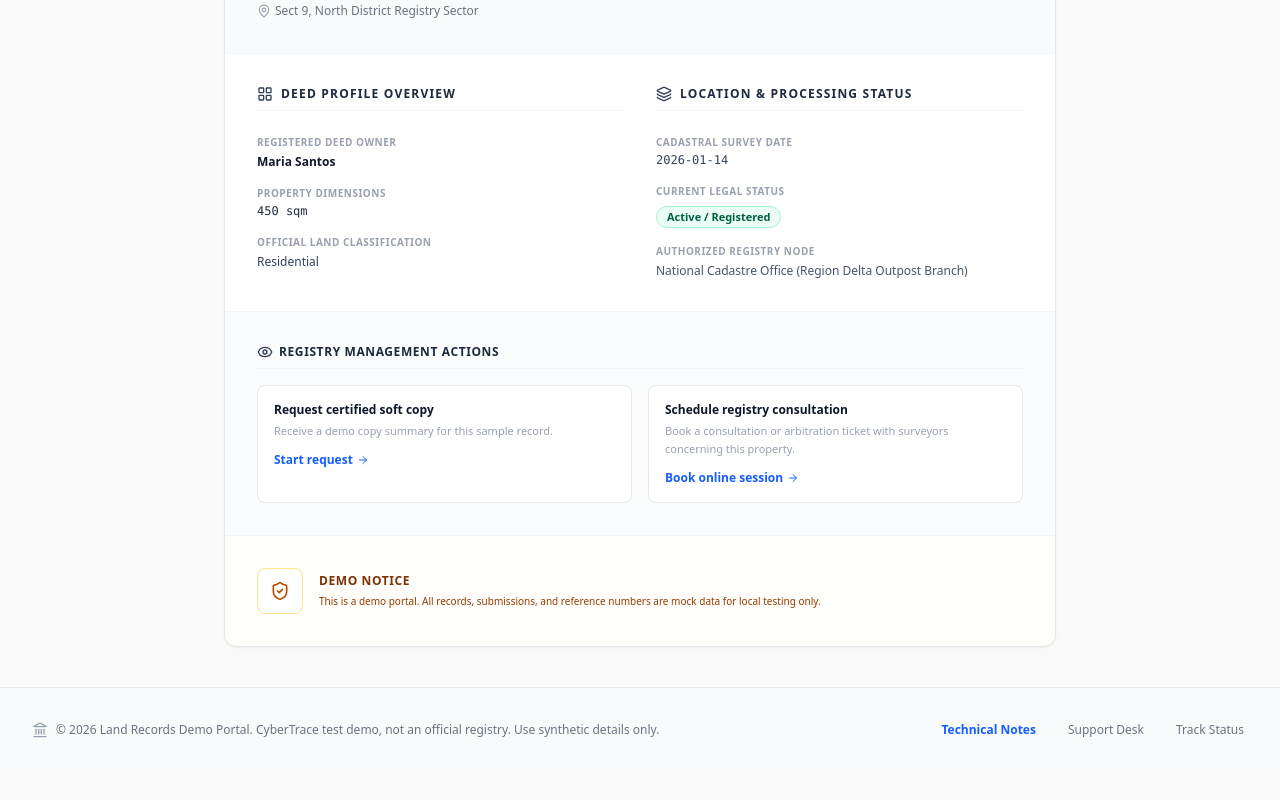
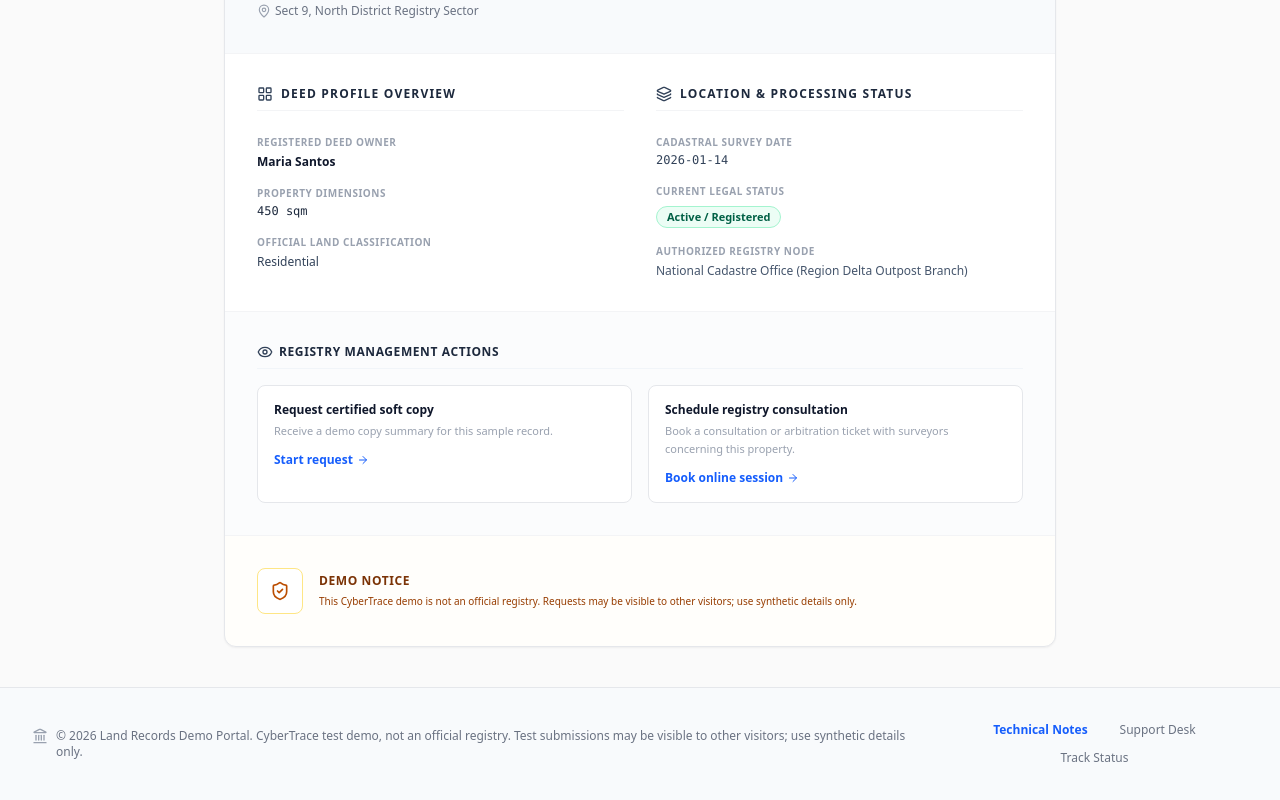
Before and after one commit to PooKYZZZ/injection-alert-system, a Next.js app: page /records/LND-2026-0001 in a window 1280 px wide. Shown: the part 252-1052 px from the top of the page. Before the commit the page ends 1024 px from the top, so only its background shows below. Built offline with nearby package versions, Linux system fonts and the light colour scheme; no server answers.

Commit message:
fix(uiux): disclose shared demo submissions

```diff
--- a/app/layout.tsx
+++ b/app/layout.tsx
@@ -48,7 +48,7 @@ export default function RootLayout({
           <div className="max-w-7xl mx-auto px-4 sm:px-6 lg:px-8 flex flex-col md:flex-row items-center justify-between gap-4 text-xs text-gray-500">
             <div className="flex min-w-0 items-start gap-2">
               <Landmark className="h-4 w-4 text-gray-400 shrink-0" />
-              <span>&copy; {new Date().getFullYear()} Land Records Demo Portal. CyberTrace test demo, not an official registry. Use synthetic details only.</span>
+              <span>&copy; {new Date().getFullYear()} Land Records Demo Portal. CyberTrace test demo, not an official registry. Test submissions may be visible to other visitors; use synthetic details only.</span>
             </div>
 
             <div className="flex flex-wrap justify-center gap-x-6 gap-y-2">
--- a/app/records/[recordNo]/page.tsx
+++ b/app/records/[recordNo]/page.tsx
@@ -199,7 +199,7 @@ export default async function RecordDetailPage({
               Demo Notice
             </h2>
             <p className="text-[10px] text-amber-800 mt-1 leading-relaxed">
-              This is a demo portal. All records, submissions, and reference numbers are mock data for local testing only.
+              This CyberTrace demo is not an official registry. Requests may be visible to other visitors; use synthetic details only.
             </p>
           </div>
         </div>
--- a/app/records/[recordNo]/request-copy/page.tsx
+++ b/app/records/[recordNo]/request-copy/page.tsx
@@ -43,6 +43,10 @@ export default async function RequestCopyPage({
             Create a mock request for record <span className="font-mono font-semibold text-slate-900">{record.recordNo}</span>. No certified document is produced.
           </p>
         </div>
+
+        <p className="px-4 pt-5 text-sm text-slate-700 sm:px-6">
+          Test submissions may be visible to other visitors. Use synthetic values only.
+        </p>
 
         <form
           action={`/records/${record.recordNo}/request-copy/submit`}
```
Also changed, not shown: 1 other file (tests, documents, lock files or other folders).
